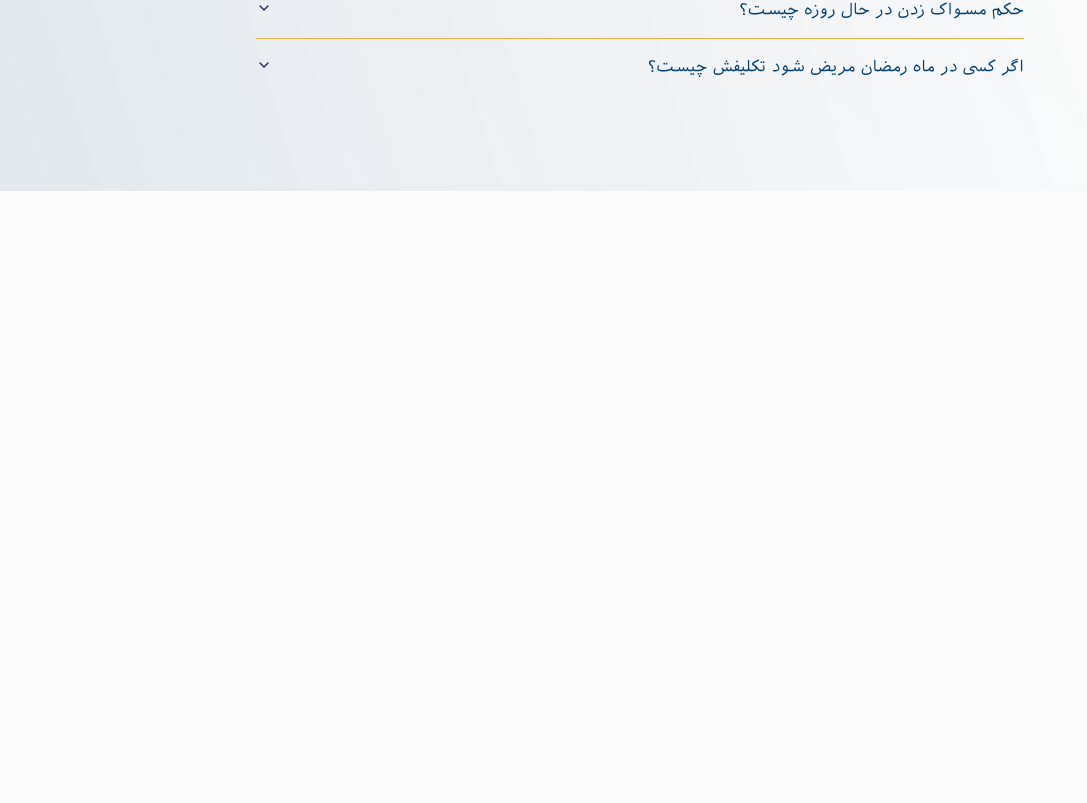
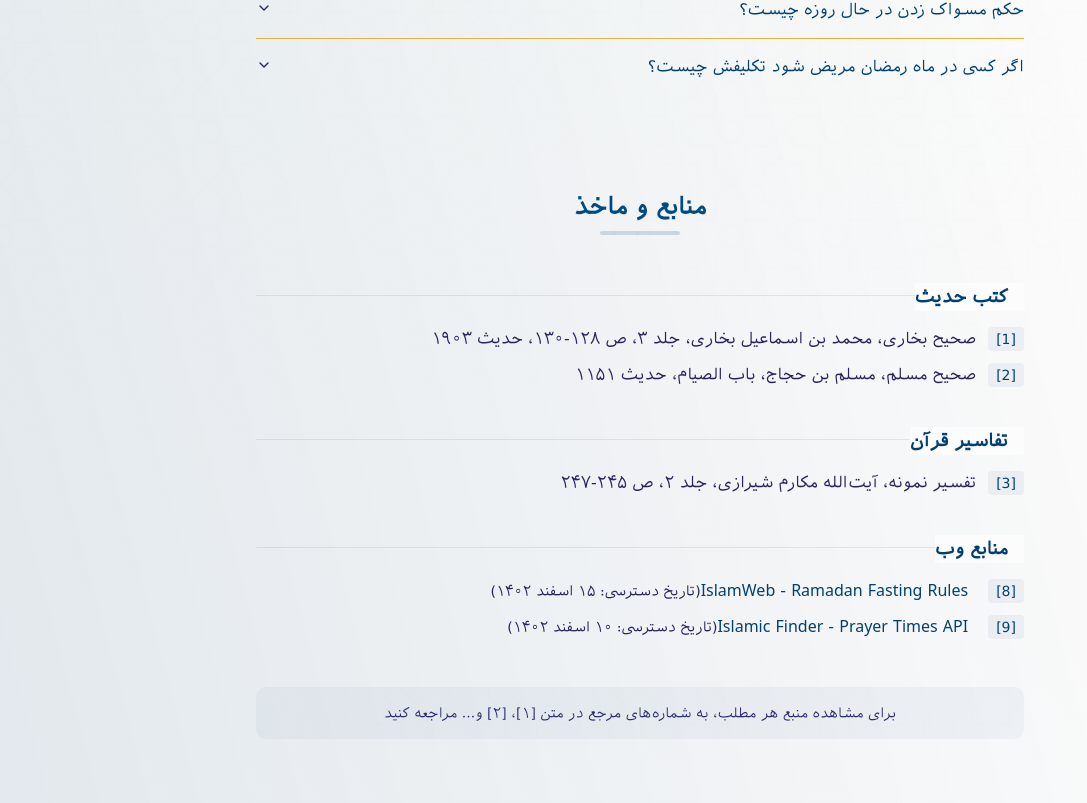
Before and after one commit to MahmoodHashem/ramadan, a React (Vite) app: page / in a window 1280 px wide. Shown: the part 4042-4845 px from the top of the page, without its empty margins (0-1087 px from the left). Before the commit the page ends 4233 px from the top, so only its background shows below. Built offline with nearby package versions, Linux system fonts and the light colour scheme.

Commit message:
feat: implement academic-style source section with reference numbering system

```diff
--- a/src/App.tsx
+++ b/src/App.tsx
@@ -5,6 +5,7 @@ import Hero from "./components/hero"
 import { ThemeProvider } from "./components/theme-provider"
 import PrayersSection from "./components/prayer-section"
 import FaqSection from "./components/faq"
+import SourcesSection from "./components/sources-section"
 
 function App() {
   return (
@@ -18,6 +19,7 @@ function App() {
         <CalenderSection />
         <PrayersSection />
         <FaqSection />
+        <SourcesSection />
 
     </ThemeProvider>
   )
--- /dev/null
+++ b/src/components/sources-section.tsx
@@ -0,0 +1,114 @@
+const SourcesSection = () => {
+  const sources = [
+    {
+      category: "کتب حدیث",
+      references: [
+        {
+          id: 1,
+          text: "صحیح بخاری، محمد بن اسماعیل بخاری، جلد ۳، ص ۱۲۸-۱۳۰، حدیث ۱۹۰۳",
+          usedIn: ["hadith-fasting", "hadith-intention"],
+        },
+        {
+          id: 2,
+          text: "صحیح مسلم، مسلم بن حجاج، باب الصیام، حدیث ۱۱۵۱",
+          usedIn: ["hadith-rewards"],
+        },
+      ],
+    },
+    {
+      category: "تفاسیر قرآن",
+      references: [
+        {
+          id: 3,
+          text: "تفسیر نمونه، آیت‌الله مکارم شیرازی، جلد ۲، ص ۲۴۵-۲۴۷",
+          usedIn: ["surah-baqarah-183"],
+        },
+      ],
+    },
+    {
+      category: "منابع وب",
+      references: [
+        {
+          id: 8,
+          text: "IslamWeb - Ramadan Fasting Rules",
+          url: "https://www.islamweb.net/en/article/135339/",
+          accessDate: "۱۵ اسفند ۱۴۰۲",
+        },
+        {
+          id: 9,
+          text: "Islamic Finder - Prayer Times API",
+          url: "https://www.islamicfinder.org/",
+          accessDate: "۱۰ اسفند ۱۴۰۲",
+        },
+      ],
+    },
+  ];
+
+  return (
+    <section className="container mx-auto px-5 pb-16">
+      <div className="max-w-3xl mx-auto">
+        <div className="text-center mb-12">
+          <h2 className="text-2xl font-bold">منابع و ماخذ</h2>
+          <div className="mt-2 h-1 w-20 bg-primary/20 mx-auto rounded-full" />
+        </div>
+
+        <div className="space-y-10">
+          {sources.map((section, index) => (
+            <div key={index} className="relative">
+              <h3 className="text-lg font-semibold mb-4 bg-background pr-4 inline-block relative z-10">
+                {section.category}
+              </h3>
+              <div className="absolute top-3 right-0 w-full h-px bg-primary/10" />
+
+              <ul className="space-y-3 text-right">
+                {section.references.map((ref) => (
+                  <li
+                    key={ref.id}
+                    className="group flex items-start gap-3 text-muted-foreground hover:text-foreground transition-colors"
+                  >
+                    <span className="inline-block px-2 py-0.5 bg-primary/5 text-primary text-sm rounded">
+                      [{ref.id}]
+                    </span>
+                    <span>
+
+                        {
+                            ref.url ? (
+                                <a
+                                    href={ref.url}
+                                    target="_blank"
+                                    rel="noopener noreferrer"
+                                    className="text-primary hover:underline mr-2"
+                                >
+                                    {ref.text}
+                                </a>
+                            ) : (
+                                <span className="text-muted-foreground">
+                                    {ref.text}
+                                </span>
+                            )
+                        }
+                        {ref.url && (
+                          <span className="text-sm">
+                            (تاریخ دسترسی: {ref.accessDate})
+                          </span>
+                        )}
+                    </span>
+                  </li>
+                ))}
+              </ul>
+            </div>
+          ))}
+        </div>
+
+        <div className="mt-12 p-4 bg-primary/5 rounded-lg">
+          <p className="text-sm text-center text-muted-foreground">
+            برای مشاهده منبع هر مطلب، به شماره‌های مرجع در متن [۱]، [۲] و...
+            مراجعه کنید
+          </p>
+        </div>
+      </div>
+    </section>
+  );
+};
+
+export default SourcesSection;
```
